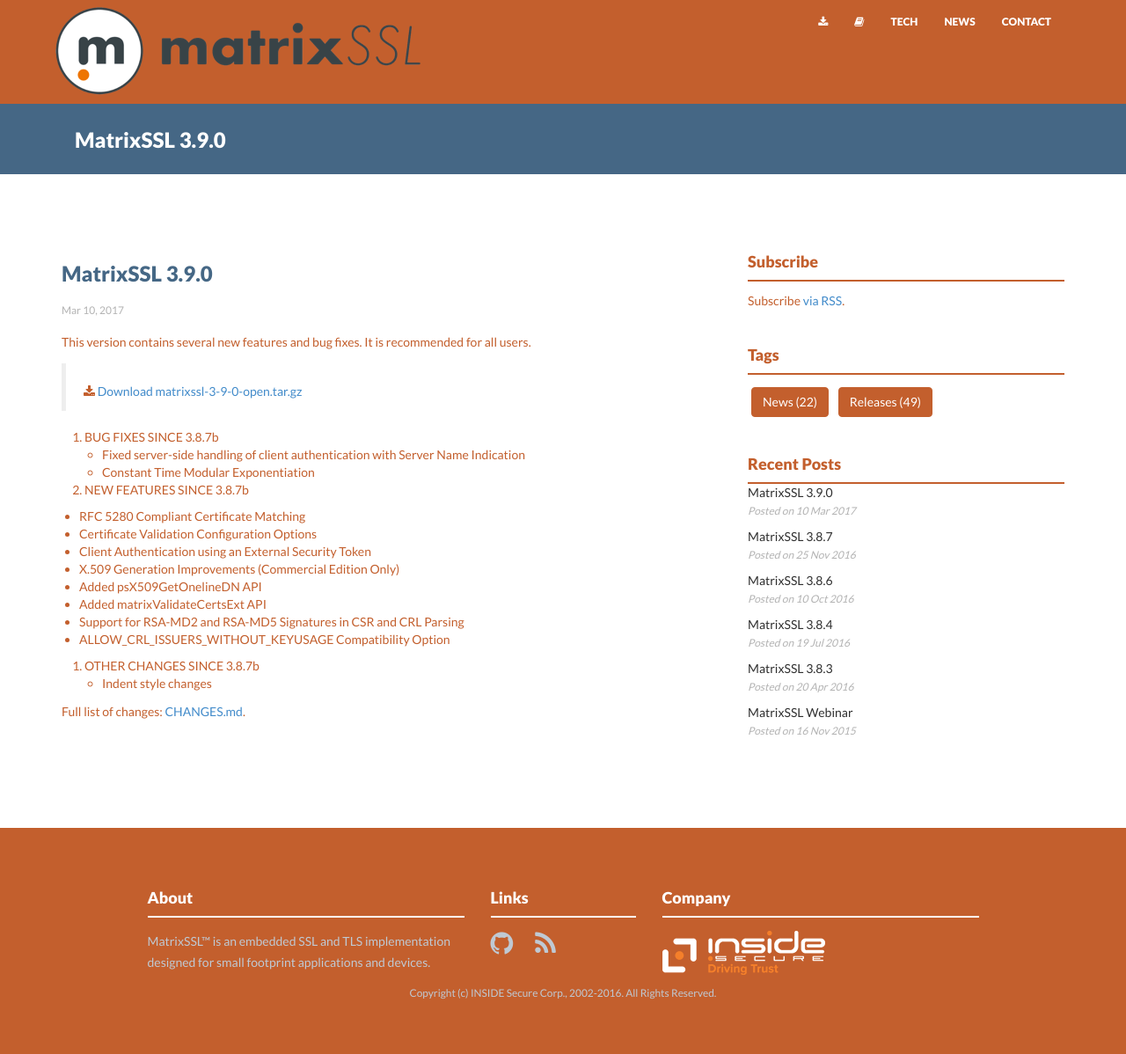
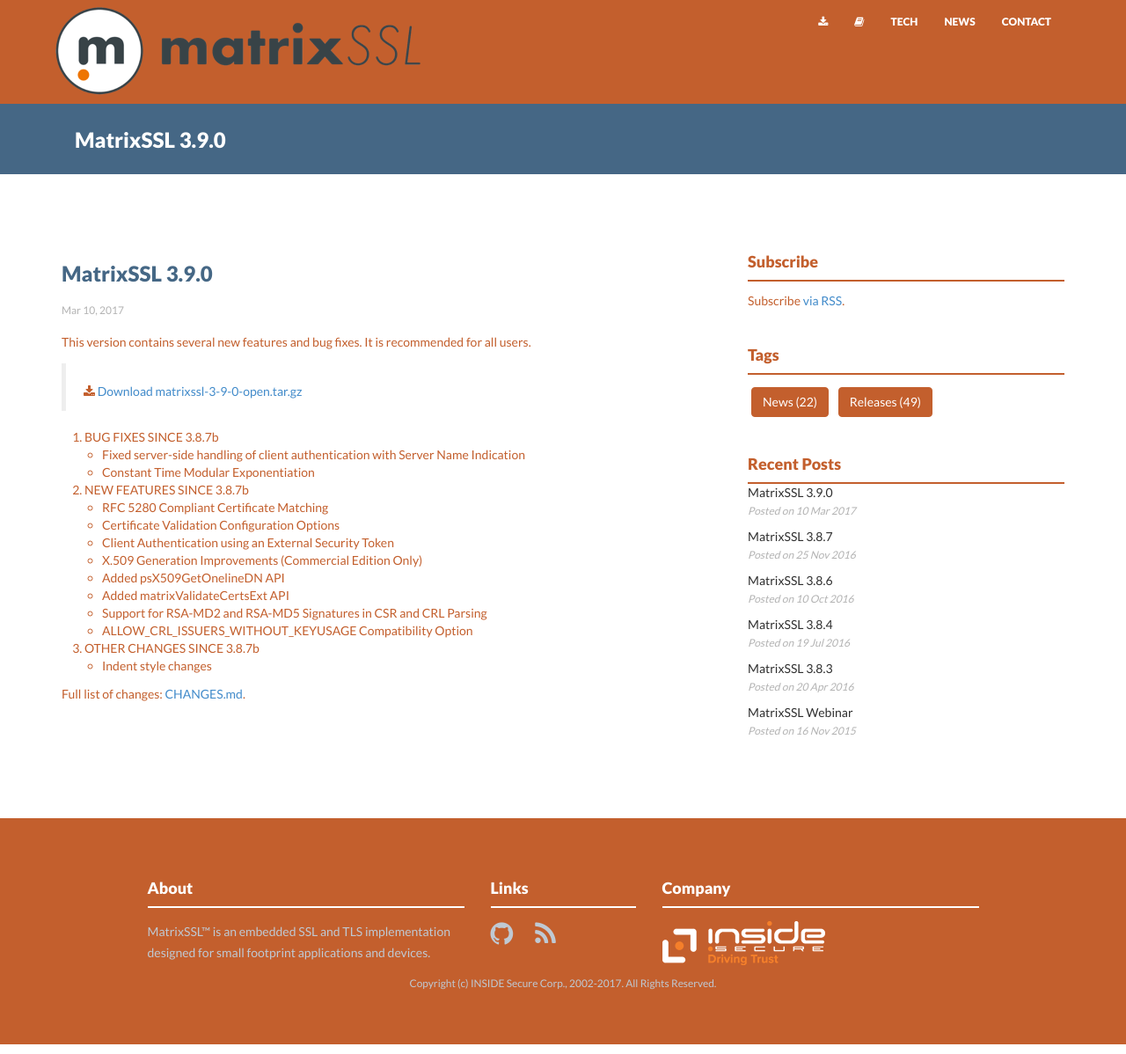
Before and after one commit to Layty/ssl, a Jekyll site: the page built from _posts/blog/2017-03-10-matrixssl_3_9_0.md, in a window 1280 px wide and 1198 px high. Shown: the whole window at 88% size. Built offline with Jekyll 4.4.1, drawn with Linux system fonts in a browser that asks for light colours; nearby versions of some CDN libraries.

Commit message:
Another minor fix to blog update; update copyright year

```diff
--- a/_config.yml
+++ b/_config.yml
@@ -6,7 +6,7 @@
 analytics: "UA-251332-5"
 baseurl: "" #important: start with /
 url: "http://www.matrixssl.org"
-copyright: "Copyright (c) INSIDE Secure Corp., 2002-2016.  All Rights Reserved."
+copyright: "Copyright (c) INSIDE Secure Corp., 2002-2017.  All Rights Reserved."
 logo: matrixssl_logo_transparent_md.png
 logo_sm: matrixssl_logo_transparent_sm.png
 
--- a/_posts/blog/2017-03-10-matrixssl_3_9_0.md
+++ b/_posts/blog/2017-03-10-matrixssl_3_9_0.md
@@ -18,7 +18,6 @@
  - Constant Time Modular Exponentiation
 
 2. NEW FEATURES SINCE 3.8.7b
-
  - RFC 5280 Compliant Certificate Matching
  - Certificate Validation Configuration Options
  - Client Authentication using an External Security Token
```
